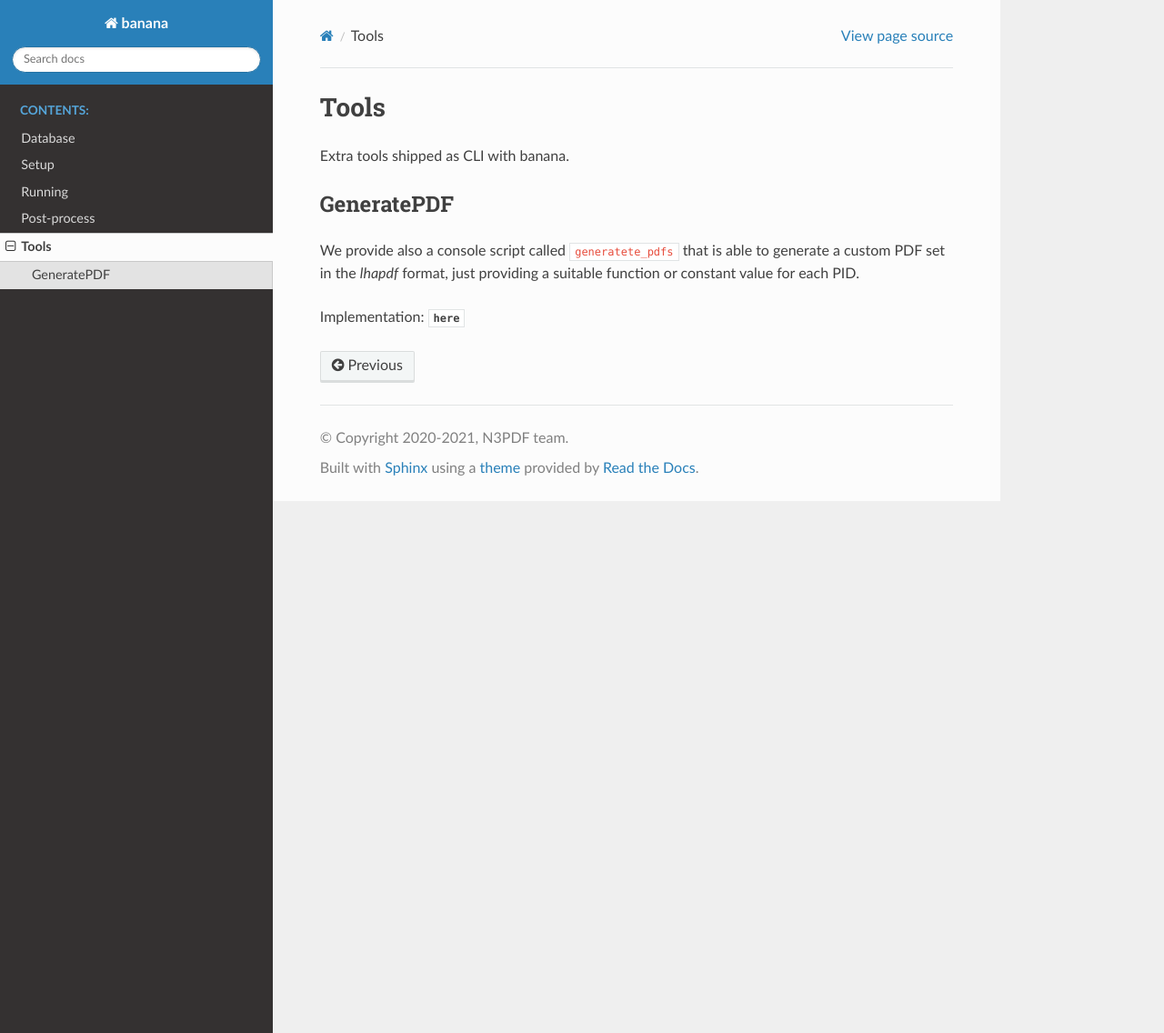
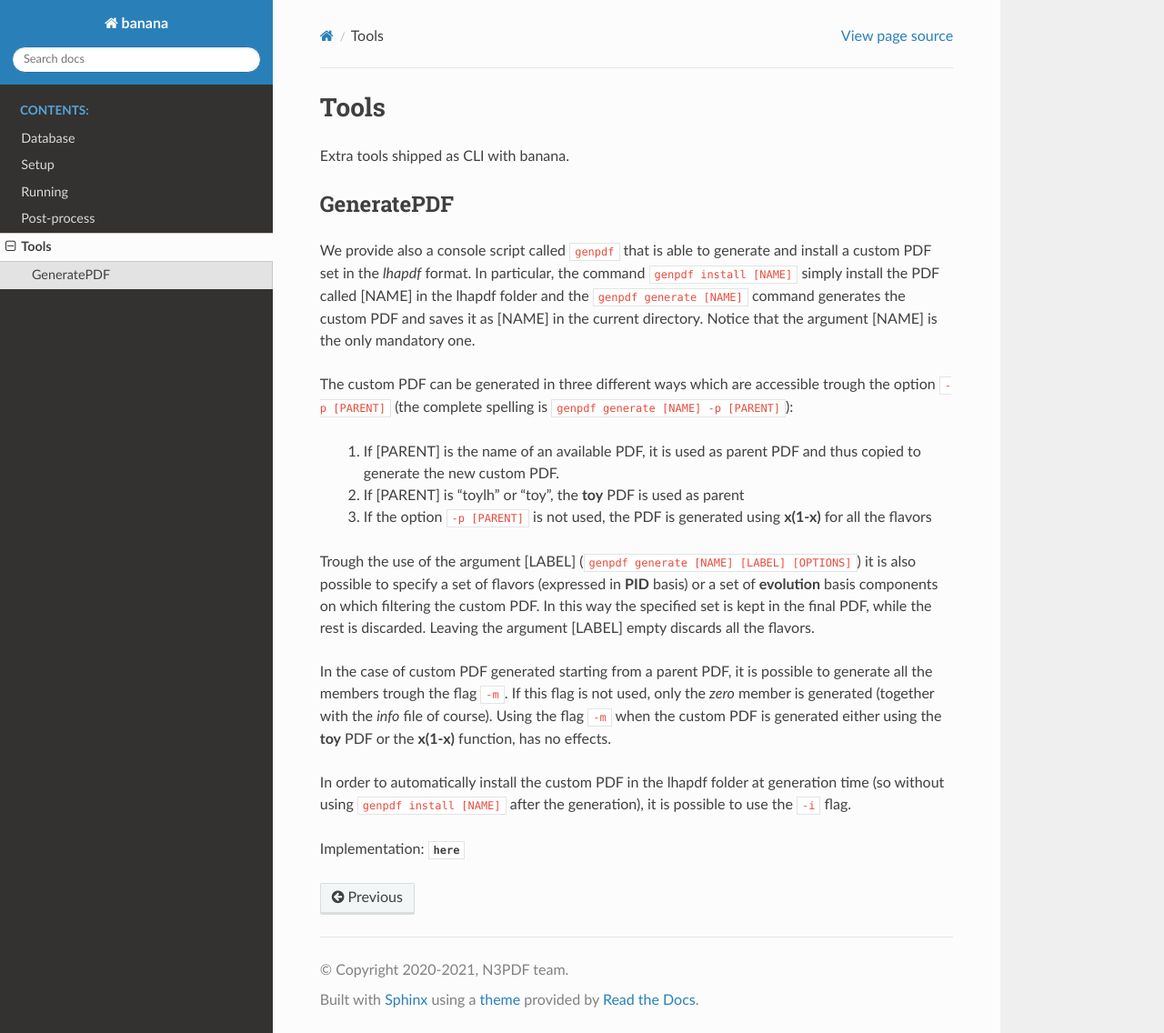
Before and after one commit to N3PDF/banana, a Sphinx documentation site: the page built from docs/source/tools.rst, in a window 1280 px wide and 1136 px high. Shown: the whole window at 91% size. Built offline with Sphinx 7.4.7 and the Read the Docs theme 2.0.0, drawn with Linux system fonts in a browser that asks for light colours; pages that are not in the unit, such as notebooks, are missing from menus; the version number could not be read and is left out.

Commit message:
Adding some documentation on genpdf CLI

```diff
--- a/docs/source/tools.rst
+++ b/docs/source/tools.rst
@@ -6,8 +6,28 @@ Extra tools shipped as CLI with banana.
 GeneratePDF
 -----------
 
-We provide also a console script called ``generatete_pdfs`` that is able to generate a custom PDF
-set in the `lhapdf` format,
-just providing a suitable function or constant value for each PID.
+We provide also a console script called ``genpdf`` that is able to generate and install a custom PDF
+set in the `lhapdf` format. In particular, the command ``genpdf install [NAME]`` simply install the PDF called [NAME]
+in the lhapdf folder and the ``genpdf generate [NAME]`` command generates the custom PDF and saves it as [NAME] in
+the current directory. Notice that the argument [NAME] is the only mandatory one.
+
+The custom PDF can be generated in three different ways which are accessible trough the option ``-p [PARENT]``
+(the complete spelling is ``genpdf generate [NAME] -p [PARENT]``):
+
+  1. If [PARENT] is the name of an available PDF, it is used as parent PDF and thus copied to generate the new custom PDF.
+  2. If [PARENT] is "toylh" or "toy", the **toy** PDF is used as parent
+  3. If the option ``-p [PARENT]`` is not used, the PDF is generated using **x(1-x)** for all the flavors
+
+Trough the use of the argument [LABEL] (``genpdf generate [NAME] [LABEL] [OPTIONS]``) it is also possible to specify a set of flavors (expressed in **PID** basis) or a set of
+**evolution** basis components on which filtering the custom PDF. In this way the specified set is kept in the final PDF,
+while the rest is discarded. Leaving the argument [LABEL] empty discards all the flavors.
+
+In the case of custom PDF generated starting from a parent PDF, it is possible to generate all the members trough the
+flag ``-m``. If this flag is not used, only the *zero* member is generated (together with the *info* file of course). Using
+the flag ``-m`` when the custom PDF is generated either using the **toy** PDF or the **x(1-x)** function, has no effects.
+
+In order to automatically install the custom PDF in the lhapdf folder at generation time (so without using ``genpdf install [NAME]`` after the generation),
+it is possible to use the ``-i`` flag.
+
 
 Implementation: :mod:`here <banana.data.generate_pdf>`
```
